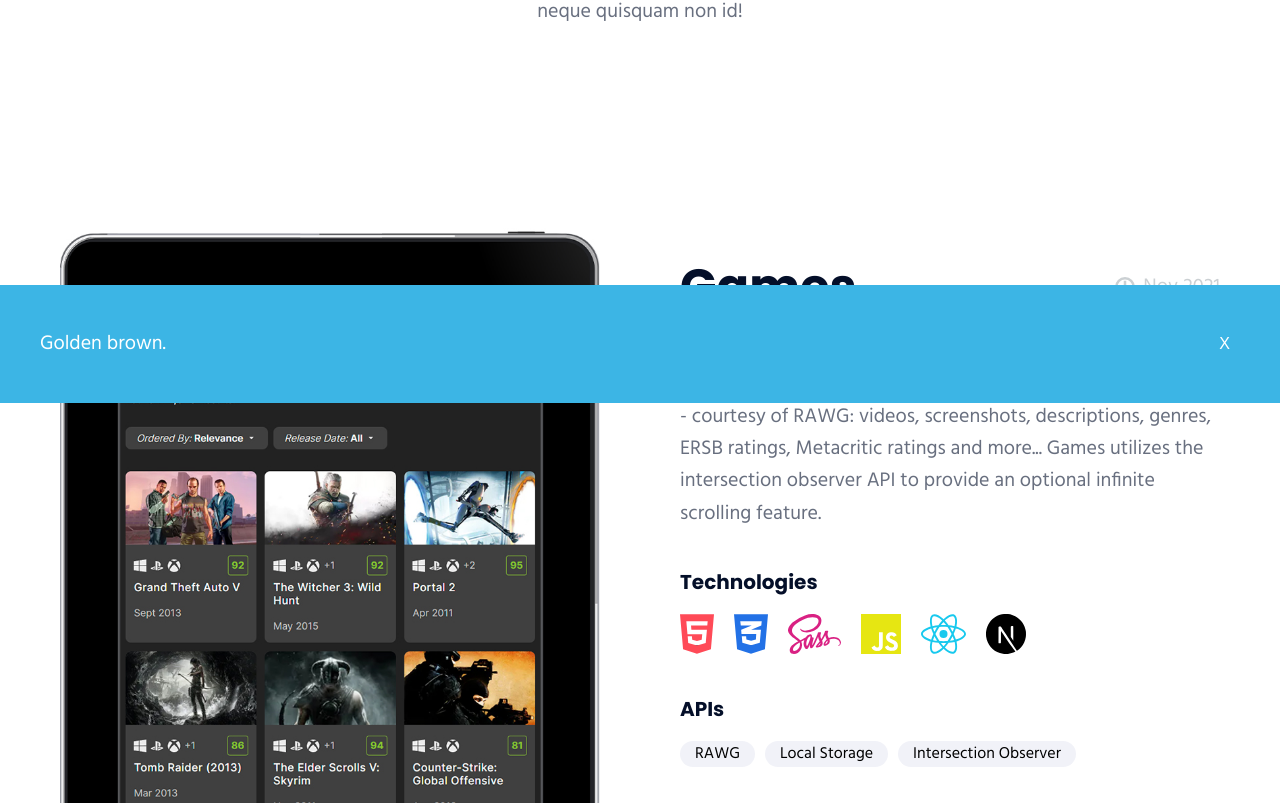
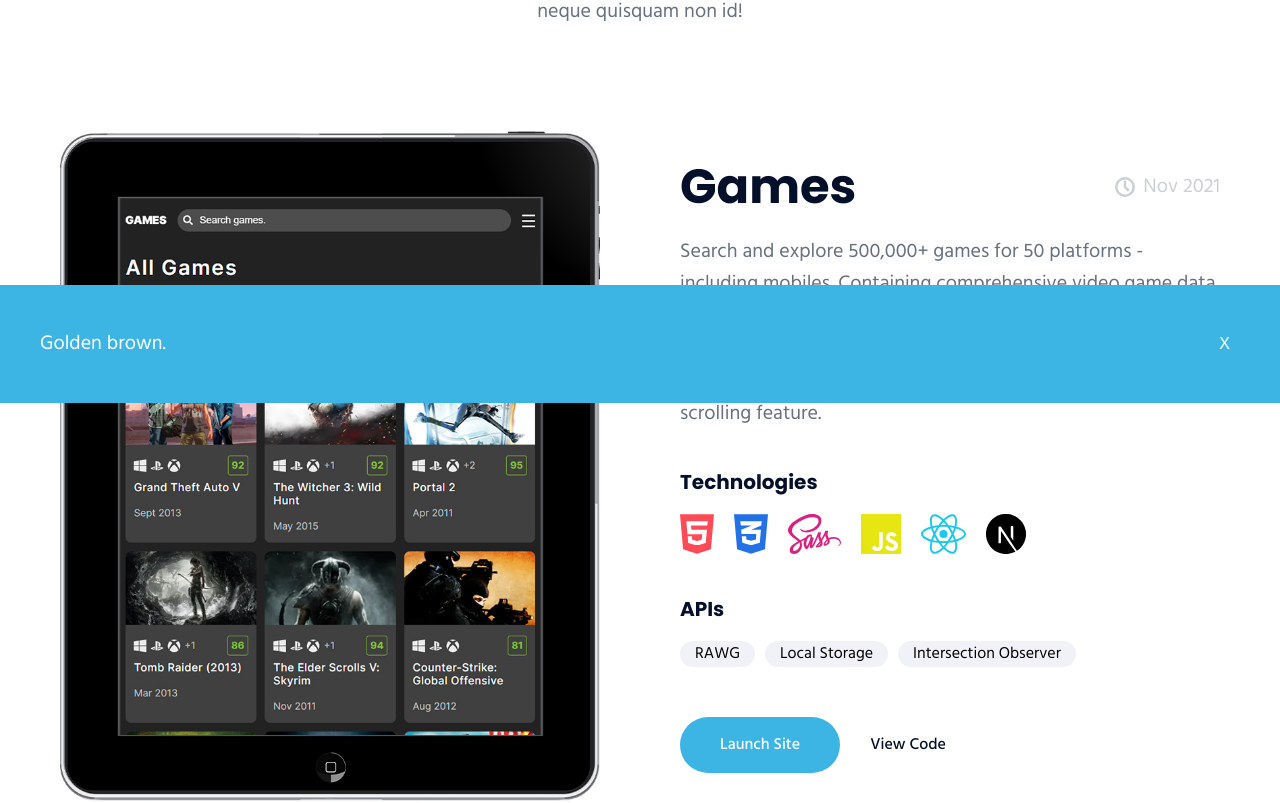
Before and after one commit to Dangereye/portfolio-v2, a Next.js app: page / in a window 1280 px wide. Shown: the part 1197-2000 px from the top of the page. Built offline with nearby package versions, Linux system fonts and the light colour scheme.

Commit message:
Updated padding > Project component & Skills article.

```diff
--- a/styles/articles/_skills.scss
+++ b/styles/articles/_skills.scss
@@ -1,4 +1,5 @@
 &__skills {
+  padding-top: 0;
   @media (max-width: $laptop) {
     padding: 0;
   }
--- a/styles/components/_project.scss
+++ b/styles/components/_project.scss
@@ -1,5 +1,8 @@
 .project {
-  @include vert-padding;
+  &:not(:last-child) {
+    @include bottom-margin;
+  }
+
   display: grid;
   grid-template-columns: repeat(2, 1fr);
   gap: 12rem;
```
